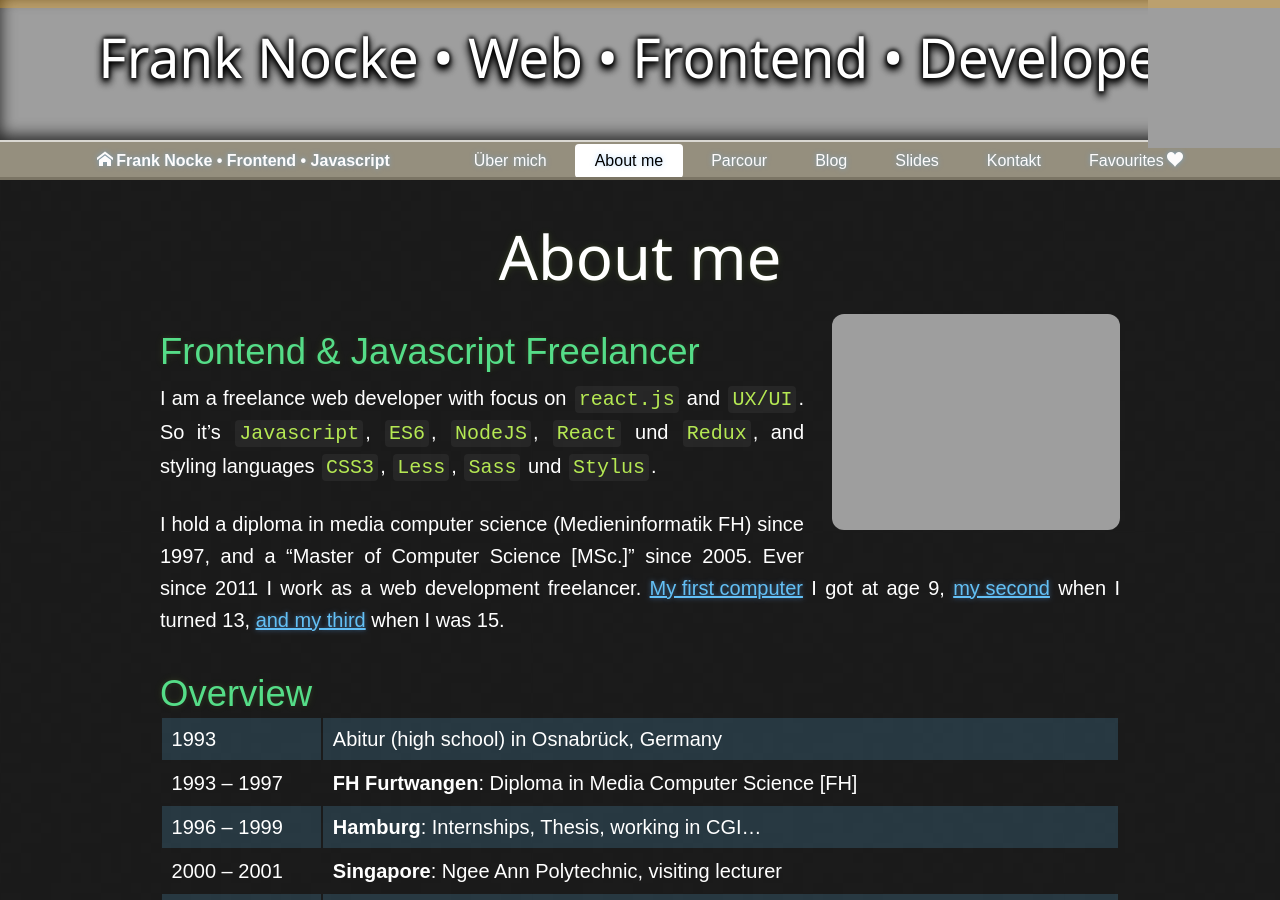
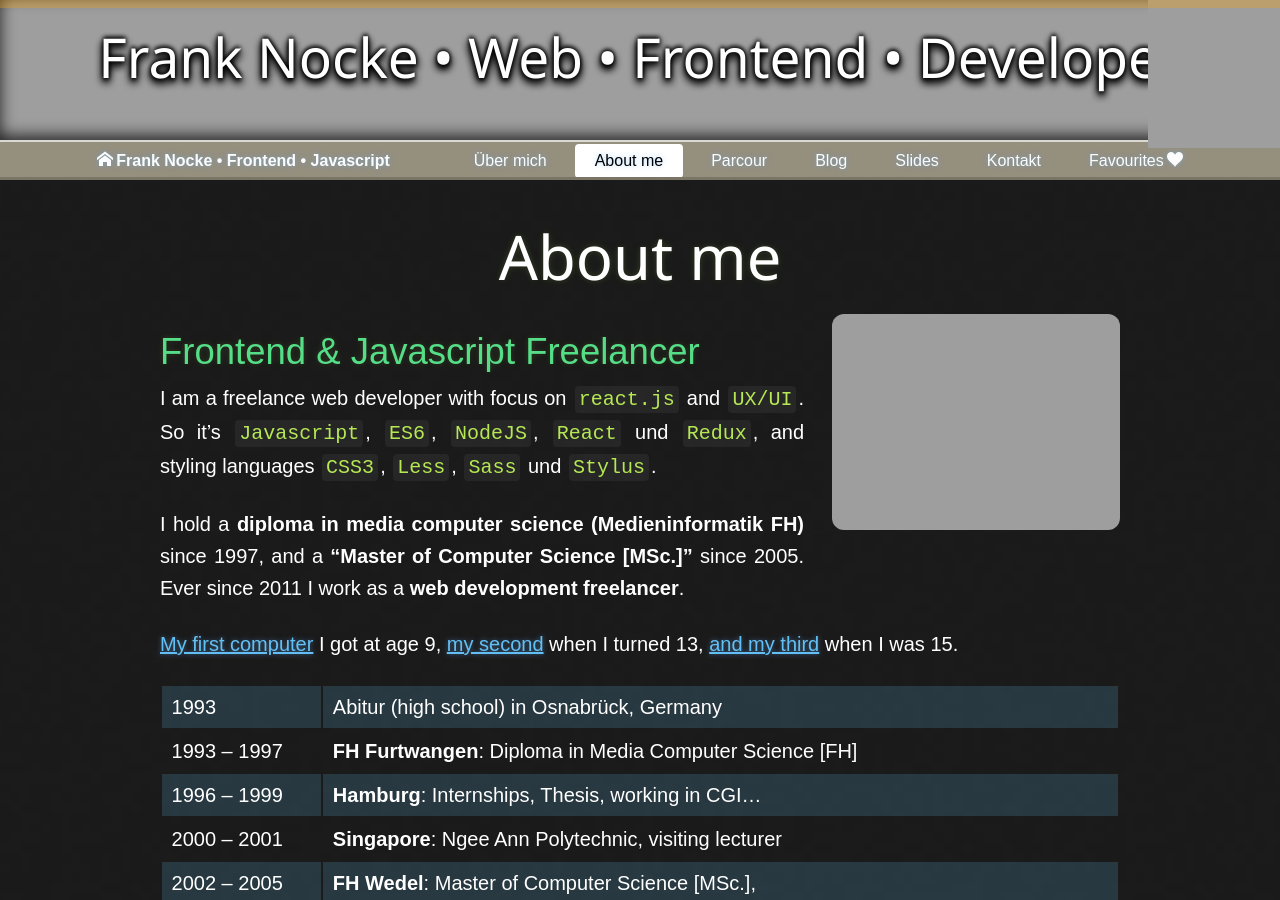
Before and after one commit to nocke/jekyll.nocke.de, a Jekyll site: the page built from _pages/work_EN.md, in a window 1280 px wide and 900 px high. Built offline with Jekyll 4.4.1, drawn with Linux system fonts in a browser that asks for light colours; some web fonts are replaced.

Commit message:
remove "Overview" headline, nice paragraph

```diff
--- a/_pages/work_EN.md
+++ b/_pages/work_EN.md
@@ -24,9 +24,9 @@ lang: en
 
 I am a freelance web developer with focus on `react.js` and `UX/UI`. So it's `Javascript`, `ES6`, `NodeJS`, `React` und `Redux`, and styling languages `CSS3`, `Less`, `Sass` und `Stylus`.
 
-I hold a diploma in media computer science (Medieninformatik FH) since 1997, and a “Master of Computer Science [MSc.]” since 2005. Ever since 2011 I work as a web development freelancer. [My first computer](https://de.wikipedia.org/wiki/Sinclair_ZX81){:target="_blank"} I got at age 9, [my second](https://de.wikipedia.org/wiki/Apple_IIe){:target="_blank"} when I turned 13, [and my third](https://de.wikipedia.org/wiki/Amiga_500){:target="_blank"} when I was 15.
+I hold a **diploma in media computer science (Medieninformatik FH)** since 1997, and a **“Master of Computer Science [MSc.]”** since 2005. Ever since 2011 I work as a **web development freelancer**.
 
-## Overview
+[My first computer](https://de.wikipedia.org/wiki/Sinclair_ZX81){:target="_blank"} I got at age 9, [my second](https://de.wikipedia.org/wiki/Apple_IIe){:target="_blank"} when I turned 13, [and my third](https://de.wikipedia.org/wiki/Amiga_500){:target="_blank"} when I was 15.
 
 | ----------: | :---------------------                                       |
 |        1993 | Abitur (high school) in Osnabrück, Germany                   |
@@ -36,7 +36,6 @@ I hold a diploma in media computer science (Medieninformatik FH) since 1997, and
 | 2002 – 2005 | **FH Wedel**: Master of Computer Science [MSc.],             |
 | 2005 – 2009 | Adobe Systems, **Hamburg** (+partly in San Jose): C++, XMP,… |
 | seit **2011** | **Web Developer (freelance)** <br> • 2011-13 various LAMP-Stack <br>• 2013-15 SPIEGEL News Magazine<br>• 2015-2017 Angular.js, React-Projects… <br>• Winter 2017/18: Project in Switzerland…  |
-
 
 ## Experiences & Technologies
 
```
Also changed, not shown: _pages/work_DE.md (+3 -2 lines).
